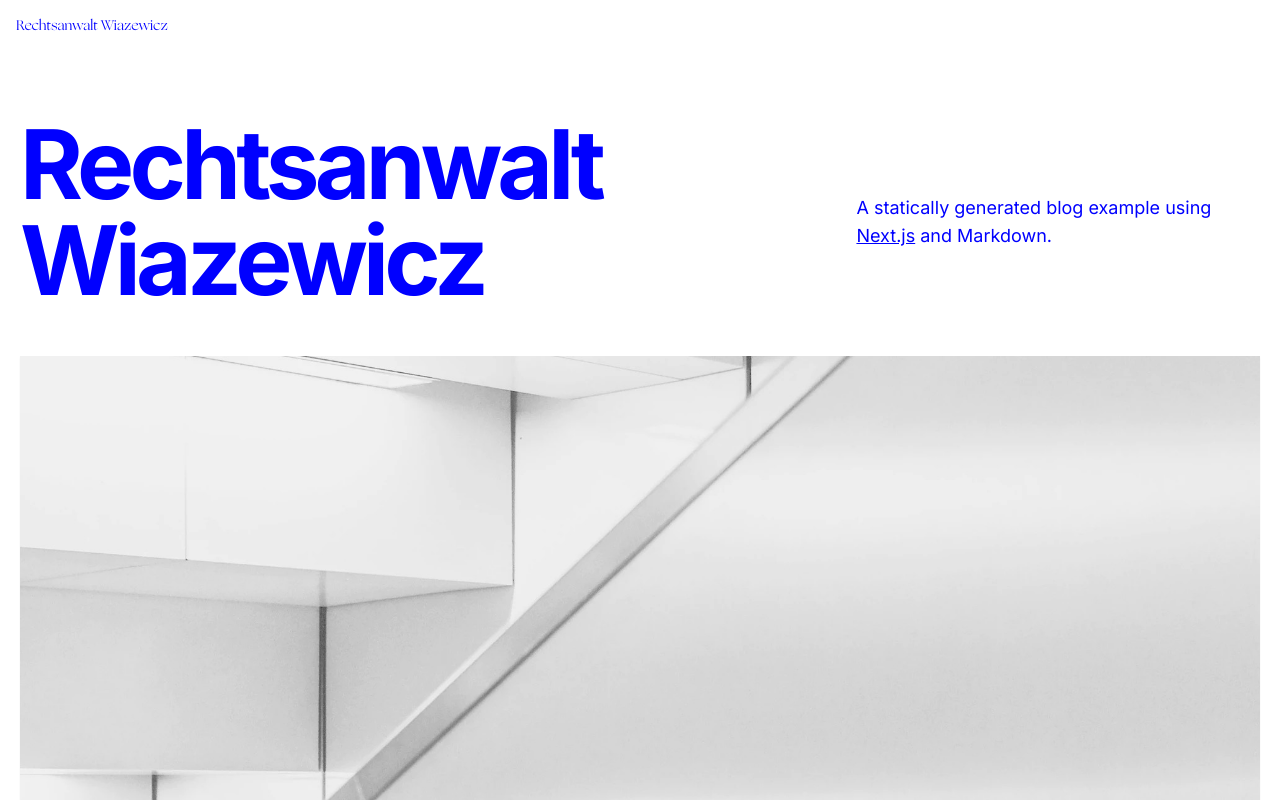
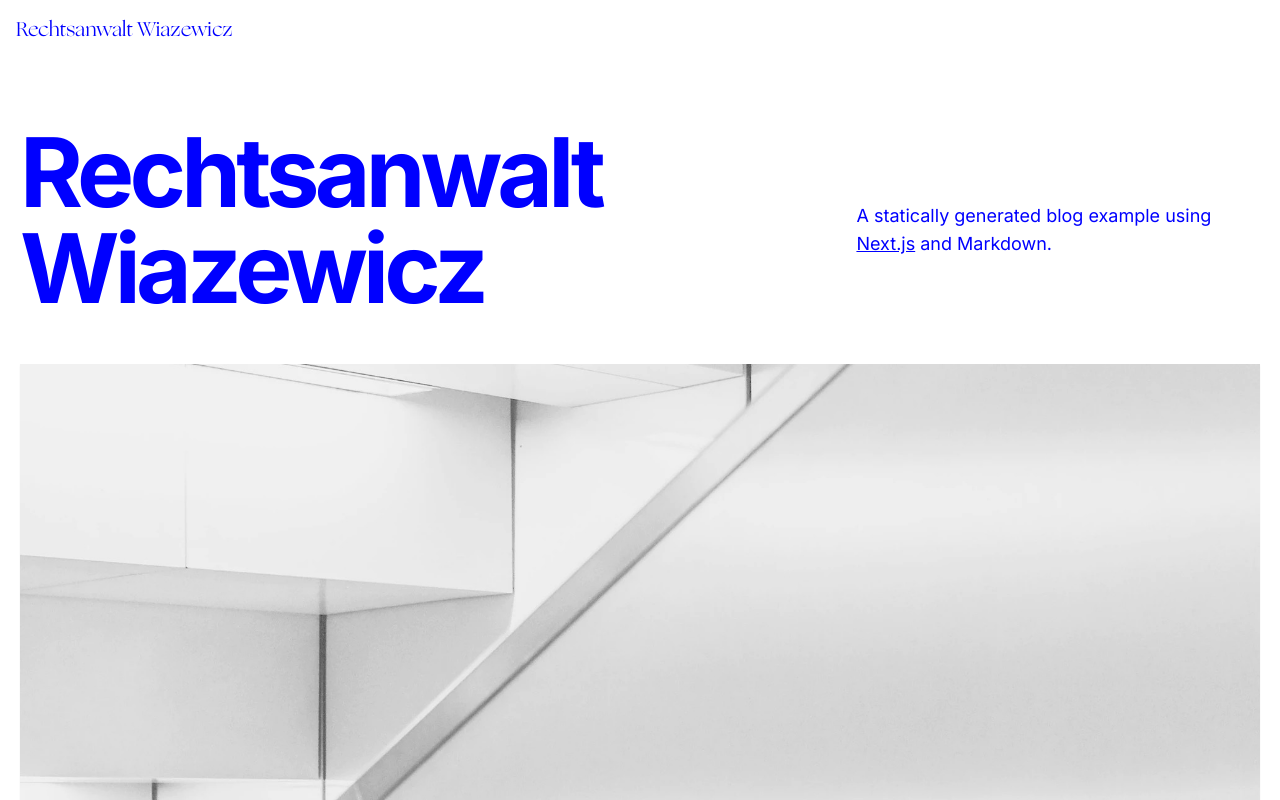
Before and after one commit to dreadbeard11/ra-wiazewicz, a Next.js app: page / in a window 1280 px wide. Shown: the top 800 px of the page. Built offline with nearby package versions, Linux system fonts and the light colour scheme.

Commit message:
Update layout.tsx

```diff
--- a/src/app/layout.tsx
+++ b/src/app/layout.tsx
@@ -64,7 +64,7 @@ export default function RootLayout({
        <div className="drawer drawer-end">
   <input id="my-drawer-4" type="checkbox" className="drawer-toggle" />
   <div className="drawer-content">
-    <div className=" logo xheader font-display text-sm p-4">Rechtsanwalt Wiazewicz</div>
+    <div className=" logo xheader font-display text-xl p-4">Rechtsanwalt Wiazewicz</div>
         <div className="min-h-screen">{children}</div>
         <Footer />
     <label htmlFor="my-drawer-4" className="drawer-button btn btn-primary">Open drawer</label>
```
